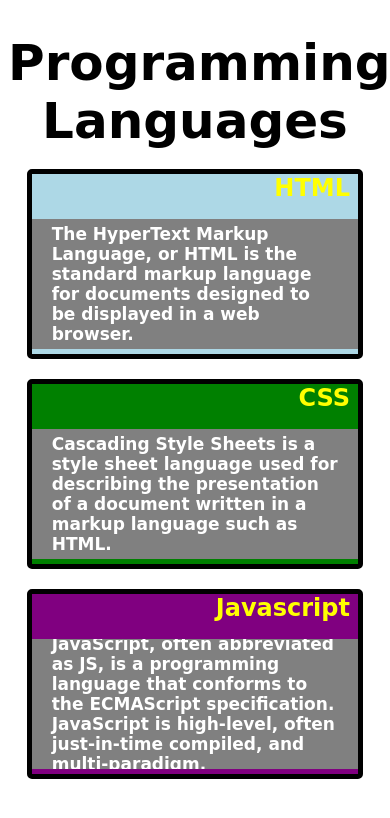
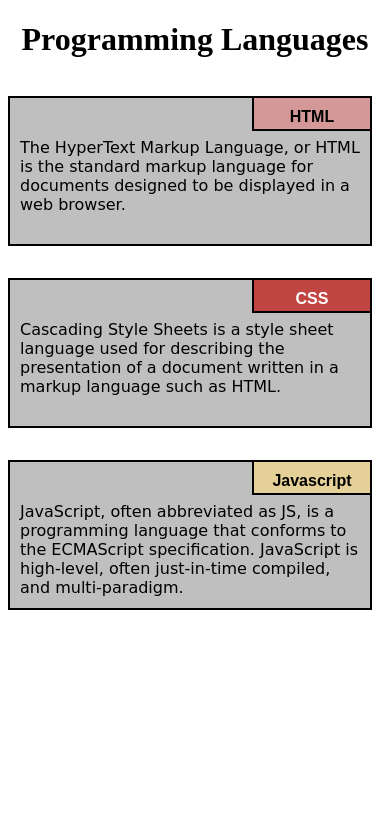
Before and after one commit to simran-satapathy/Coursera-Assignment-2, a plain HTML site: page module2-soln/index.html in a window 390 px wide. Drawn offline with Linux system fonts and the light colour scheme.

Commit message:
Update index.html

```diff
--- a/module2-soln/index.html
+++ b/module2-soln/index.html
@@ -1,55 +1,81 @@
 <!DOCTYPE html>
 <html>
 <head>
-<meta charset="utf-8">
-<meta name="viewport" content="width=device-width, initial-scale=1">
+	<meta charset="UTF-8">
+	<meta name="viewport" content="width=device-width, initial-scale=1.0">
 <style>
-
-/********** Base styles **********/
 * {
   box-sizing: border-box;
 }
-h1 {
-  margin-bottom: 15px;
+
+h1{
   text-align: center;
-  font-family: cursive;
-  font-size: 50px;
-}
-h2 {
-  text-align: right;
-  border: 5px solid black ;
-  border-radius: 5px;
-  width:  90%;
-  color: yellow;
-  margin-left: auto;
-  margin-right: auto;
-  height: 190px;
 }
 
 p {
-  background-color: #808080;
-  height: 130px;
+  background-color: #bfbfbf;
+  border: 2px solid black;
+  height: 150px;
+  margin-right: 10px;
+  padding: 40px 10px 5px 10px;
+  overflow: hidden;
   font-family: cursive;
-  color: white;
-  font-size: 17px;
-  text-align: left;
-  overflow: auto;
-  padding-left: 20px;
-  padding-right: 20px;
-  align-items: center;
-  display: flex;
+}
+
+
+#container {
+  position: relative;
 
 }
 
-div {
-  font-family: cursive;
+#p1 {
+  background-color: #D59898;
+  position: absolute;
+  top: 0;
+  right: 0;
+  font-weight: bold;
+  height: 35px;
+  width: 120px;
+  padding: 10px;
+  text-align: center;
+  font-family: Arial, Helvetica, sans-serif;
 
 }
 
-/* Simple Responsive Framework. */
+#p2 {
+  background-color:#C14543 ;
+  color: white;
+  position: absolute;
+  top: 0;
+  right: 0;
+  font-weight: bold;
+  height: 35px;
+  width: 120px;
+  padding: 10px;
+  text-align: center;
+  font-family: Arial, Helvetica, sans-serif;
+
+}
+
+#p3 {
+ background-color: #E5D198;
+  position: absolute;
+  top: 0;
+  right: 0;
+  font-weight: bold;
+  height: 35px;
+  width: 120px;
+  padding: 10px;
+  text-align: center;
+  font-family: Arial, Helvetica, sans-serif;
+
+}
+
 .row {
   width: 100%;
+
 }
+
 
 /********** Large devices only **********/
 @media (min-width: 992px) {
@@ -67,6 +93,7 @@ div {
   }
   .col-lg-4 {
     width: 33.33%;
+
   }
   .col-lg-5 {
     width: 41.66%;
@@ -92,12 +119,15 @@ div {
   .col-lg-12 {
     width: 100%;
   }
+
+
 }
 
 /********** Medium devices only **********/
 @media (min-width: 768px) and (max-width: 991px) {
   .col-md-1, .col-md-2, .col-md-3, .col-md-4, .col-md-5, .col-md-6, .col-md-7, .col-md-8, .col-md-9, .col-md-10, .col-md-11, .col-md-12 {
     float: left;
+
   }
   .col-md-1 {
     width: 8.33%;
@@ -137,18 +167,73 @@ div {
   }
 }
 
-</style>
-</head>
+/********** Mobile only **********/
+@media (max-width: 767px) {
+  .col-sm-1, .col-sm-2, .col-sm-3, .col-sm-4, .col-sm-5, .col-sm-6, .col-sm-7, .col-sm-8, .col-sm-9, .col-sm-10, .col-sm-11, .col-sm-12 {
+    float: left;
+  }
+  .col-sm-1 {
+    width: 8.33%;
+  }
+  .col-sm-2 {
+    width: 16.66%;
+  }
+  .col-sm-3 {
+    width: 25%;
+  }
+  .col-sm-4 {
+    width: 33.33%;
+
+  }
+  .col-sm-5 {
+    width: 41.66%;
+  }
+  .col-sm-6 {
+    width: 50%;
+  }
+  .col-sm-7 {
+    width: 58.33%;
+  }
+  .col-sm-8 {
+    width: 66.66%;
+  }
+  .col-sm-9 {
+    width: 74.99%;
+  }
+  .col-sm-10 {
+    width: 83.33%;
+  }
+  .col-sm-11 {
+    width: 91.66%;
+  }
+  .col-sm-12 {
+    width: 100%;
+  }
+
+
+}
+<title>Module2 Assignment</title>
+</style></head>
 <body>
-<h1>Programming Languages</h1>
+<div class="row">
+	<h1>Programming Languages</h1>
+  <div class="col-lg-4 col-md-6 col-sm-12" id="container">
+    <p>The HyperText Markup Language, or HTML is the standard markup language for documents designed to be displayed in a web browser.</p>
+  	<p id="p1">HTML</p>
 
-<div class="row">
-  <div class="col-lg-4 col-md-6 col-sm-12">
-    <h2 style="background-color:lightblue;">HTML&nbsp;<p>The HyperText Markup Language, or HTML is the standard markup language for documents designed to be displayed in a web browser. </p></h2></div>
-  <div class="col-lg-4 col-md-6 col-sm-12">
-    <h2 style="background-color:green;">CSS&nbsp;<p>Cascading Style Sheets is a style sheet language used for describing the presentation of a document written in a markup language such as HTML. </p></h2></div>
-  <div class="col-lg-4 col-md-12 col-sm-12">
-    <h2 style="background-color:purple;">Javascript&nbsp;<p>JavaScript, often abbreviated as JS, is a programming language that conforms to the ECMAScript specification. JavaScript is high-level, often just-in-time compiled, and multi-paradigm. </p></h2></div>
-</div>
-</body>
-</html>
+  	</div>
+  	  <div class="col-lg-4 col-md-6 col-sm-12" id="container"><p>Cascading Style Sheets is a style sheet language used for describing the presentation of a document written in a markup language such as HTML.</p>
+
+  	<p id="p2">CSS</p>
+
+  </div>
+
+  <div class="col-lg-4 col-md-12 col-sm-12" id="container"><p>JavaScript, often abbreviated as JS, is a programming language that conforms to the ECMAScript specification. JavaScript is high-level, often just-in-time compiled, and multi-paradigm.</p>
+
+  	<p id="p3">Javascript</p>
+
+  </div>
+
+	</div>
+	</body>
+	</html>
```
